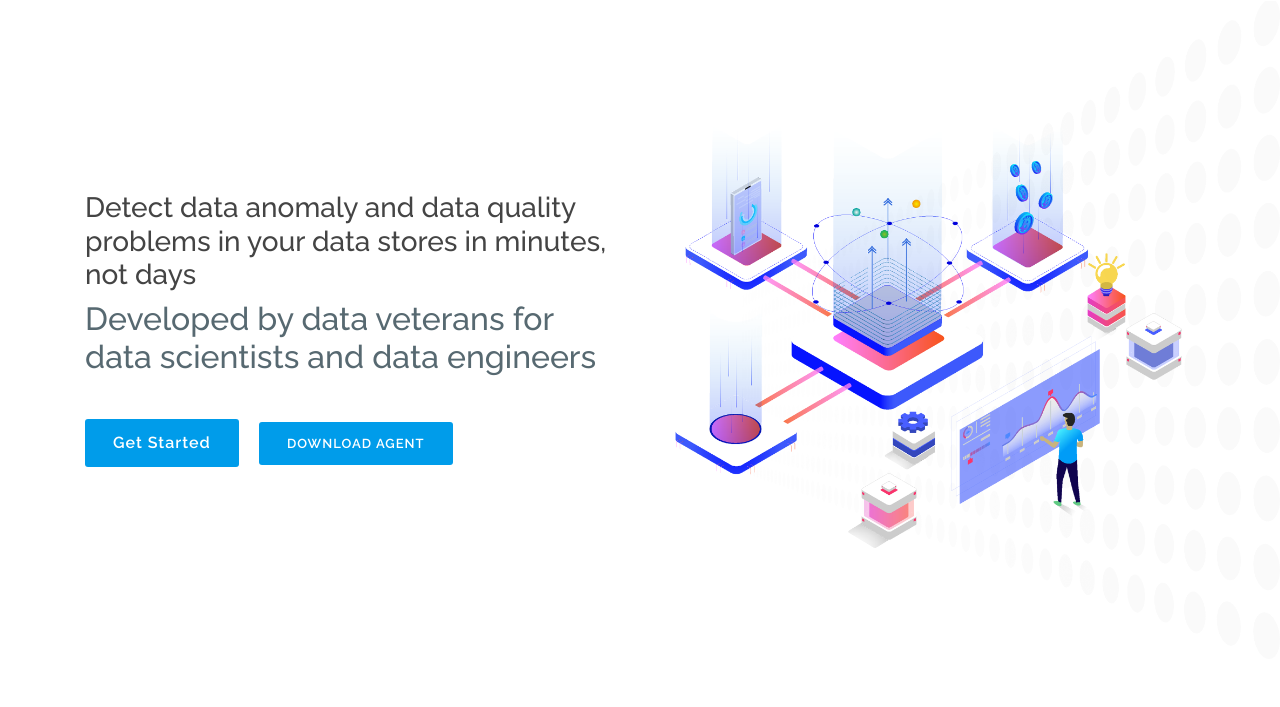
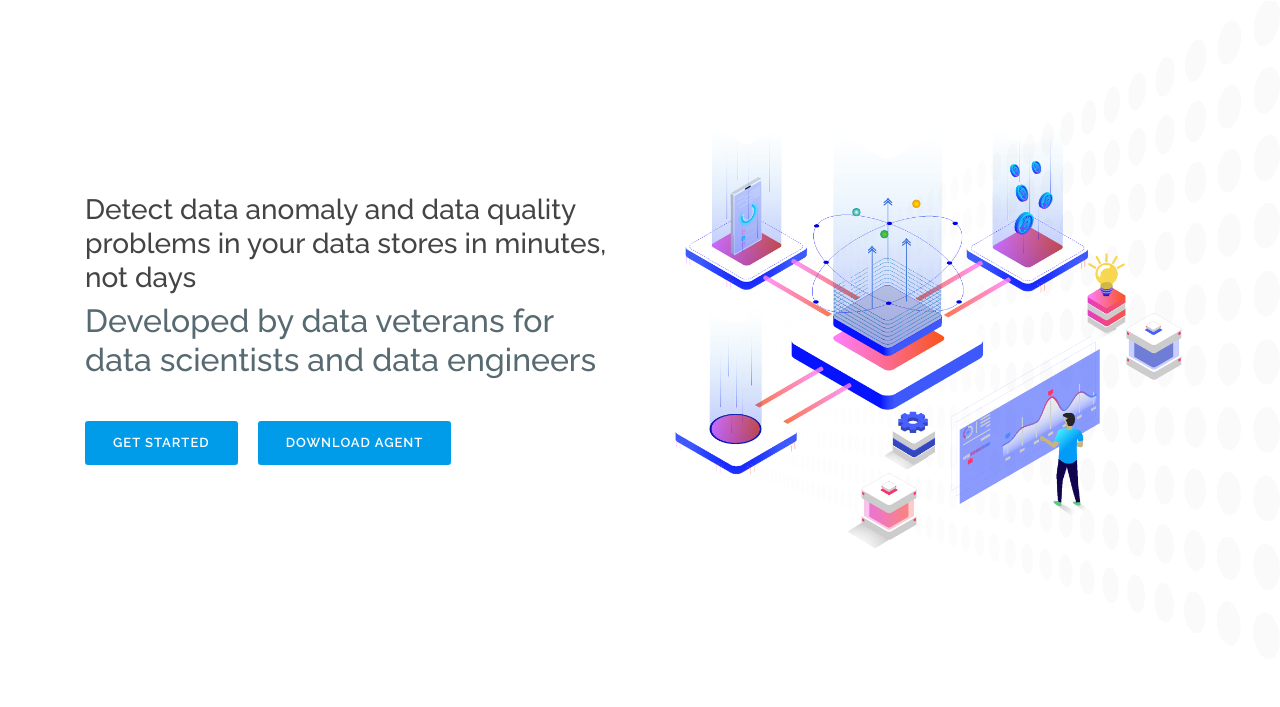
Before and after one commit to jonathancao/saventdata_website, a PHP site: page / in a window 1280 px wide. Shown: the part 71-778 px from the top of the page. Run offline with PHP 8.4, Linux system fonts and the light colour scheme; some libraries are stand-ins or nearby versions.

Commit message:
fix font and meke download uppercase

```diff
--- a/assets/css/style.css
+++ b/assets/css/style.css
@@ -376,6 +376,8 @@
 #hero .btn-get-started {
   font-family: "Raleway", sans-serif;
   font-weight: 600;
+  font-size: 13px;
+  text-transform: uppercase;
   letter-spacing: 1px;
   display: inline-block;
   margin-top: 12px;
```
